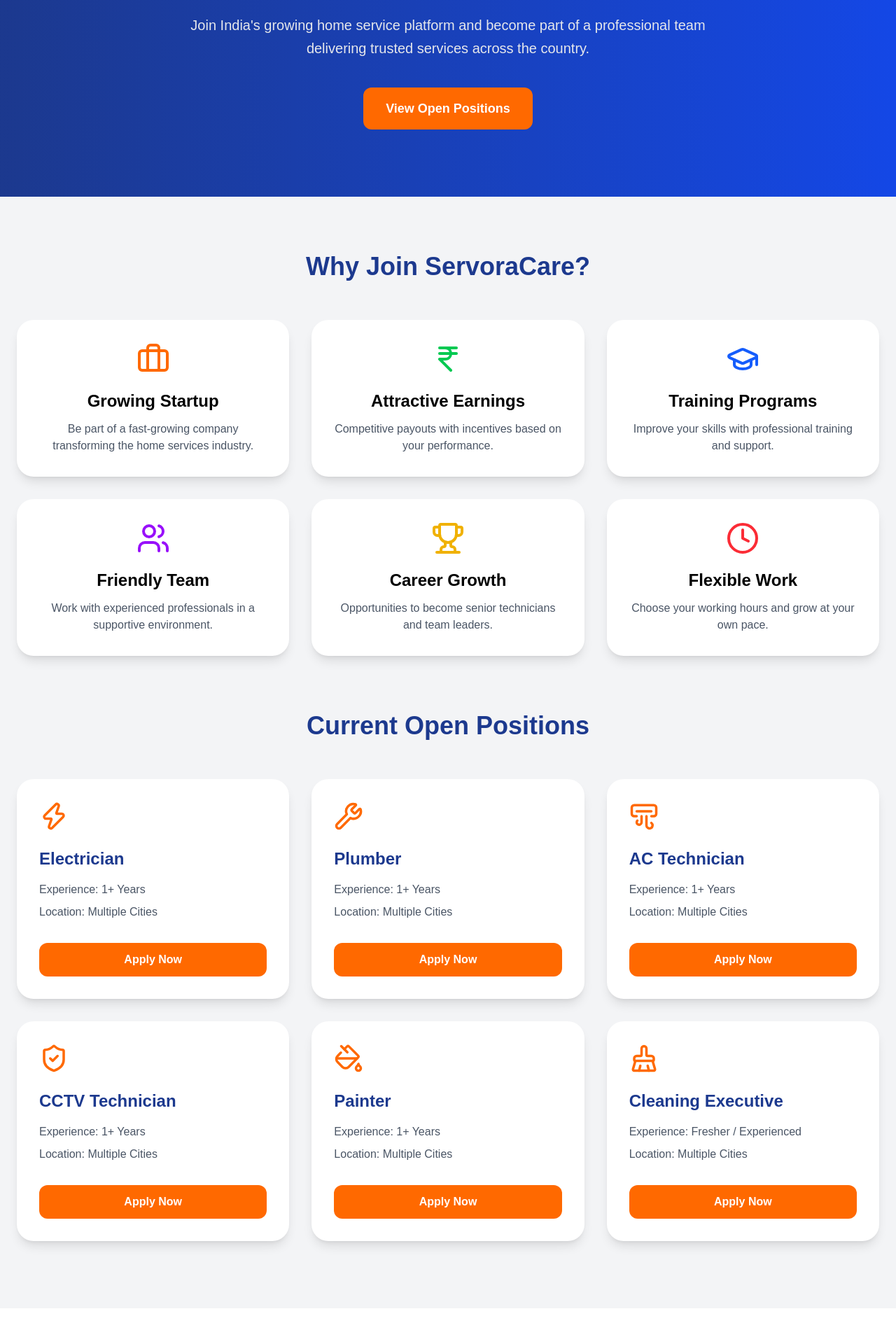
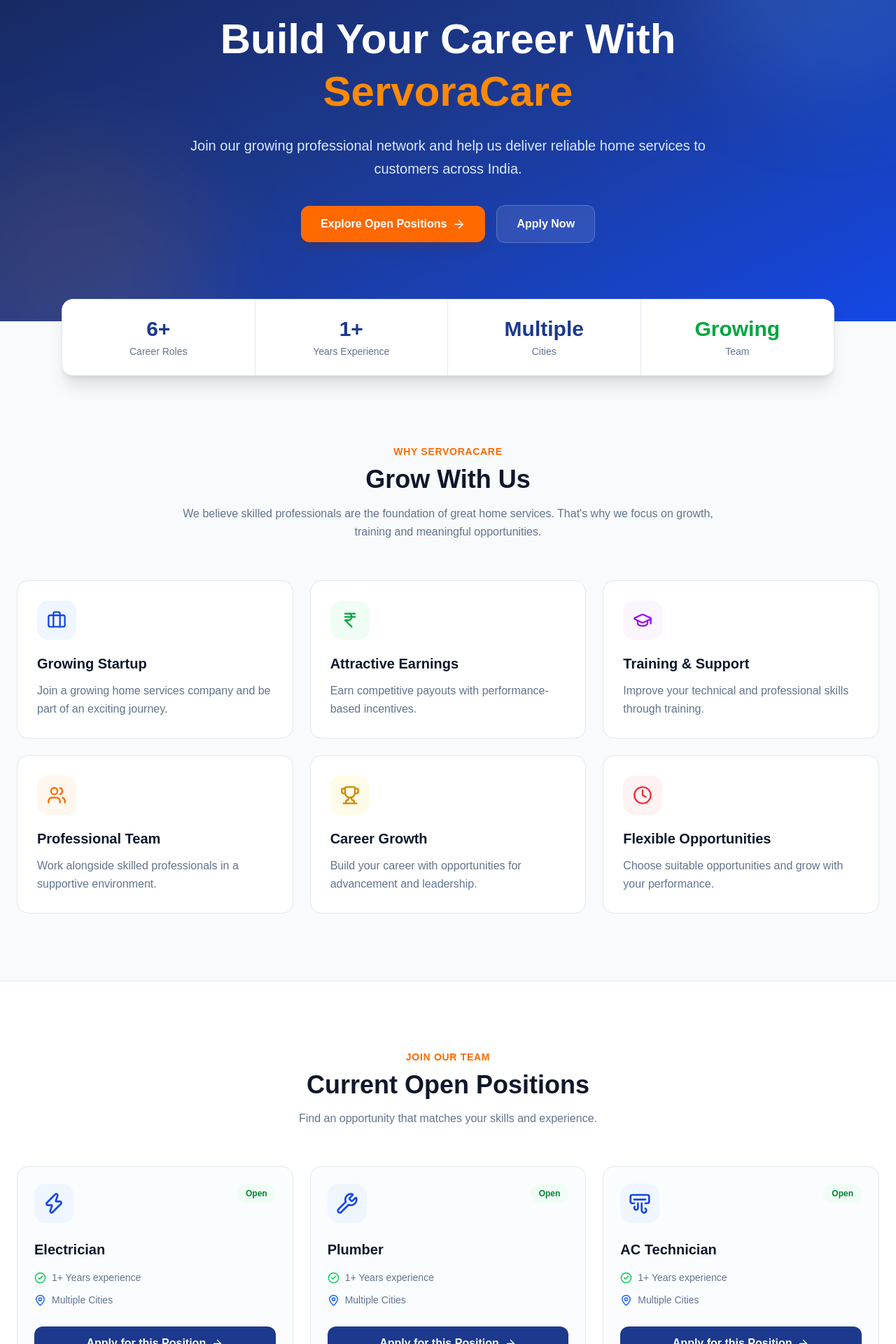
Before and after one commit to Boby-Singh/servoracare, a React (Vite) app: page /careers in a window 1280 px wide. Shown: the part 240-2160 px from the top of the page at 70% size. Before the commit the page ends 2109 px from the top, so only its background shows below. Built offline with nearby package versions, Linux system fonts and the light colour scheme.

Commit message:
career page update

```diff
--- a/src/pages/Careers.jsx
+++ b/src/pages/Careers.jsx
@@ -1,4 +1,4 @@
-import { Link, useNavigate } from "react-router-dom";
+import { useNavigate } from "react-router-dom";
 import { Helmet } from "react-helmet-async";
 import {
   Briefcase,
@@ -13,6 +13,9 @@ import {
   ShieldCheck,
   PaintBucket,
   BrushCleaning,
+  ArrowRight,
+  MapPin,
+  CheckCircle2,
 } from "lucide-react";
 
 function Careers() {
@@ -21,58 +24,118 @@ function Careers() {
   const jobs = [
     {
       title: "Electrician",
-      icon: <Zap size={42} />,
+      icon: <Zap size={32} />,
       experience: "1+ Years",
       location: "Multiple Cities",
     },
     {
       title: "Plumber",
-      icon: <Wrench size={42} />,
+      icon: <Wrench size={32} />,
       experience: "1+ Years",
       location: "Multiple Cities",
     },
     {
       title: "AC Technician",
-      icon: <AirVent size={42} />,
+      icon: <AirVent size={32} />,
       experience: "1+ Years",
       location: "Multiple Cities",
     },
     {
       title: "CCTV Technician",
-      icon: <ShieldCheck size={42} />,
+      icon: <ShieldCheck size={32} />,
       experience: "1+ Years",
       location: "Multiple Cities",
     },
     {
       title: "Painter",
-      icon: <PaintBucket size={42} />,
+      icon: <PaintBucket size={32} />,
       experience: "1+ Years",
       location: "Multiple Cities",
     },
     {
       title: "Cleaning Executive",
-      icon: <BrushCleaning size={42} />,
+      icon: <BrushCleaning size={32} />,
       experience: "Fresher / Experienced",
       location: "Multiple Cities",
     },
   ];
 
+  const benefits = [
+    {
+      icon: <Briefcase size={28} />,
+      title: "Growing Startup",
+      description:
+        "Join a growing home services company and be part of an exciting journey.",
+      iconBg: "bg-blue-50",
+      iconColor: "text-blue-700",
+    },
+    {
+      icon: <IndianRupee size={28} />,
+      title: "Attractive Earnings",
+      description:
+        "Earn competitive payouts with performance-based incentives.",
+      iconBg: "bg-green-50",
+      iconColor: "text-green-600",
+    },
+    {
+      icon: <GraduationCap size={28} />,
+      title: "Training & Support",
+      description:
+        "Improve your technical and professional skills through training.",
+      iconBg: "bg-purple-50",
+      iconColor: "text-purple-600",
+    },
+    {
+      icon: <Users size={28} />,
+      title: "Professional Team",
+      description:
+        "Work alongside skilled professionals in a supportive environment.",
+      iconBg: "bg-orange-50",
+      iconColor: "text-orange-500",
+    },
+    {
+      icon: <Trophy size={28} />,
+      title: "Career Growth",
+      description:
+        "Build your career with opportunities for advancement and leadership.",
+      iconBg: "bg-yellow-50",
+      iconColor: "text-yellow-600",
+    },
+    {
+      icon: <Clock size={28} />,
+      title: "Flexible Opportunities",
+      description:
+        "Choose suitable opportunities and grow with your performance.",
+      iconBg: "bg-red-50",
+      iconColor: "text-red-500",
+    },
+  ];
+
+  const scrollToJobs = () => {
+    document.getElementById("jobs")?.scrollIntoView({
+      behavior: "smooth",
+    });
+  };
+
   return (
     <>
+      {/* ==========================================
+          SEO
+      ========================================== */}
+
       <Helmet>
-
         <title>
           Careers at ServoraCare | Join Our Professional Team
         </title>
 
         <meta
           name="description"
-        content="Join ServoraCare as an electrician, plumber, AC technician, CCTV technician, painter or cleaning executive. Build your career with India's growing home service platform."
+          content="Join ServoraCare as an electrician, plumber, AC technician, CCTV technician, painter or cleaning executive. Build your career with a growing home service platform."
         />
 
         <meta
           name="keywords"
-        content="ServoraCare careers, electrician jobs, plumber jobs, AC technician jobs, home service jobs, technician jobs India"
+          content="ServoraCare careers, electrician jobs, plumber jobs, AC technician jobs, CCTV technician jobs, painter jobs, cleaning jobs, technician jobs India"
         />
 
         <link
@@ -80,8 +143,8 @@ function Careers() {
           href="https://www.servoracare.in/careers"
         />
 
+        {/* Open Graph */}
 
-      {/* Open Graph */}
         <meta
           property="og:title"
           content="Careers at ServoraCare"
@@ -102,167 +165,149 @@ function Careers() {
           content="website"
         />
 
+        {/* Organization Schema */}
 
-      {/* Job Organization Schema */}
         <script type="application/ld+json">
           {JSON.stringify({
             "@context": "https://schema.org",
             "@type": "Organization",
-          "name": "ServoraCare",
-          "url": "https://www.servoracare.in",
-          "description":
+            name: "ServoraCare",
+            url: "https://www.servoracare.in",
+            description:
               "Technology-driven home service platform connecting customers with skilled professionals.",
-          "department": "Careers"
+            sameAs: [
+              "https://www.facebook.com/Boby.Singh.saini.908/",
+              "https://www.instagram.com/themanager.bs/",
+              "https://www.linkedin.com/in/bobysingh1/",
+            ],
           })}
         </script>
-
       </Helmet>
 
-    <div className="bg-gray-100 min-h-screen">
+      <div className="min-h-screen bg-slate-50">
 
-      {/* Hero */}
+        {/* ==========================================
+            HERO
+        ========================================== */}
 
-      <section className="bg-gradient-to-r from-blue-900 to-blue-700 text-white py-24">
+        <section className="relative overflow-hidden bg-gradient-to-br from-blue-950 via-blue-900 to-blue-700 text-white">
 
-        <div className="max-w-7xl mx-auto px-6 text-center">
+          {/* Background decoration */}
 
-          <h1 className="text-6xl font-bold mb-6">
-            Build Your Career with
+          <div className="absolute inset-0 pointer-events-none">
+
+            <div className="absolute -top-24 -right-24 w-96 h-96 rounded-full bg-blue-400/20 blur-3xl" />
+
+            <div className="absolute -bottom-32 -left-20 w-96 h-96 rounded-full bg-orange-400/10 blur-3xl" />
+
+          </div>
+
+          <div className="relative max-w-7xl mx-auto px-6 py-20 lg:py-28">
+
+            <div className="max-w-4xl mx-auto text-center">
+
+              <div className="inline-flex items-center gap-2 px-4 py-2 rounded-full bg-white/10 border border-white/20 backdrop-blur-sm text-sm font-medium mb-7">
+
+                <Briefcase size={16} />
+
+                Career Opportunities at ServoraCare
+
+              </div>
+
+              <h1 className="text-4xl sm:text-5xl lg:text-6xl font-bold leading-tight">
+
+                Build Your Career With
+
                 <span className="text-orange-400">
                   {" "}ServoraCare
                 </span>
+
               </h1>
 
-          <p className="text-xl text-gray-200 max-w-3xl mx-auto leading-relaxed">
+              <p className="mt-6 text-lg sm:text-xl text-blue-100 leading-relaxed max-w-3xl mx-auto">
 
-            Join India's growing home service platform and become part of a
-            professional team delivering trusted services across the country.
+                Join our growing professional network and help us deliver
+                reliable home services to customers across India.
 
               </p>
 
+              <div className="flex flex-col sm:flex-row items-center justify-center gap-4 mt-9">
+
                 <button
-            onClick={() =>
-              document
-                .getElementById("jobs")
-                .scrollIntoView({ behavior: "smooth" })
-            }
-            className="mt-10 bg-orange-500 hover:bg-orange-600 px-8 py-4 rounded-xl text-lg font-semibold transition"
+                  onClick={scrollToJobs}
+                  className="w-full sm:w-auto inline-flex items-center justify-center gap-2 bg-orange-500 hover:bg-orange-600 text-white px-7 py-3.5 rounded-xl font-semibold transition shadow-lg shadow-orange-900/20"
                 >
-            View Open Positions
+                  Explore Open Positions
+                  <ArrowRight size={19} />
                 </button>
+
+                <button
+                  onClick={() => navigate("/apply-job")}
+                  className="w-full sm:w-auto inline-flex items-center justify-center gap-2 bg-white/10 hover:bg-white/20 border border-white/20 text-white px-7 py-3.5 rounded-xl font-semibold transition backdrop-blur-sm"
+                >
+                  Apply Now
+                </button>
+
+              </div>
+
+            </div>
 
           </div>
 
         </section>
 
-      {/* Why Join */}
+        {/* ==========================================
+            STATS
+        ========================================== */}
 
-      <section className="max-w-7xl mx-auto py-20 px-6">
+        <section className="max-w-6xl mx-auto px-6 -mt-8 relative z-10">
 
-        <h2 className="text-4xl font-bold text-center text-blue-900 mb-14">
-          Why Join ServoraCare?
-        </h2>
+          <div className="bg-white rounded-2xl shadow-xl border border-slate-200 grid grid-cols-2 md:grid-cols-4 overflow-hidden">
 
-        <div className="grid md:grid-cols-3 gap-8">
+            <div className="p-6 text-center border-b md:border-b-0 md:border-r border-slate-200">
 
-          <div className="bg-white rounded-3xl shadow-lg p-8 text-center">
+              <p className="text-2xl sm:text-3xl font-bold text-blue-900">
+                6+
+              </p>
 
-            <Briefcase
-              className="mx-auto text-orange-500 mb-5"
-              size={48}
-            />
-
-            <h3 className="text-2xl font-bold mb-3">
-              Growing Startup
-            </h3>
-
-            <p className="text-gray-600">
-              Be part of a fast-growing company transforming the home services industry.
+              <p className="text-sm text-slate-500 mt-1">
+                Career Roles
               </p>
 
             </div>
 
-          <div className="bg-white rounded-3xl shadow-lg p-8 text-center">
+            <div className="p-6 text-center border-b md:border-b-0 md:border-r border-slate-200">
 
-            <IndianRupee
-              className="mx-auto text-green-500 mb-5"
-              size={48}
-            />
+              <p className="text-2xl sm:text-3xl font-bold text-blue-900">
+                1+
+              </p>
 
-            <h3 className="text-2xl font-bold mb-3">
-              Attractive Earnings
-            </h3>
-
-            <p className="text-gray-600">
-              Competitive payouts with incentives based on your performance.
+              <p className="text-sm text-slate-500 mt-1">
+                Years Experience
               </p>
 
             </div>
 
-          <div className="bg-white rounded-3xl shadow-lg p-8 text-center">
+            <div className="p-6 text-center border-r border-slate-200">
 
-            <GraduationCap
-              className="mx-auto text-blue-600 mb-5"
-              size={48}
-            />
+              <p className="text-2xl sm:text-3xl font-bold text-blue-900">
+                Multiple
+              </p>
 
-            <h3 className="text-2xl font-bold mb-3">
-              Training Programs
-            </h3>
-
-            <p className="text-gray-600">
-              Improve your skills with professional training and support.
+              <p className="text-sm text-slate-500 mt-1">
+                Cities
               </p>
 
             </div>
 
-          <div className="bg-white rounded-3xl shadow-lg p-8 text-center">
+            <div className="p-6 text-center">
 
-            <Users
-              className="mx-auto text-purple-600 mb-5"
-              size={48}
-            />
-
-            <h3 className="text-2xl font-bold mb-3">
-              Friendly Team
-            </h3>
-
-            <p className="text-gray-600">
-              Work with experienced professionals in a supportive environment.
+              <p className="text-2xl sm:text-3xl font-bold text-green-600">
+                Growing
               </p>
 
-          </div>
-
-          <div className="bg-white rounded-3xl shadow-lg p-8 text-center">
-
-            <Trophy
-              className="mx-auto text-yellow-500 mb-5"
-              size={48}
-            />
-
-            <h3 className="text-2xl font-bold mb-3">
-              Career Growth
-            </h3>
-
-            <p className="text-gray-600">
-              Opportunities to become senior technicians and team leaders.
-            </p>
-
-          </div>
-
-          <div className="bg-white rounded-3xl shadow-lg p-8 text-center">
-
-            <Clock
-              className="mx-auto text-red-500 mb-5"
-              size={48}
-            />
-
-            <h3 className="text-2xl font-bold mb-3">
-              Flexible Work
-            </h3>
-
-            <p className="text-gray-600">
-              Choose your working hours and grow at your own pace.
+              <p className="text-sm text-slate-500 mt-1">
+                Team
               </p>
 
             </div>
@@ -271,52 +316,278 @@ function Careers() {
 
         </section>
 
-      {/* Open Positions */}
+        {/* ==========================================
+            WHY JOIN
+        ========================================== */}
+
+        <section className="max-w-7xl mx-auto px-6 py-20 lg:py-24">
+
+          <div className="text-center max-w-3xl mx-auto mb-14">
+
+            <span className="text-sm font-semibold text-orange-500 uppercase tracking-wider">
+              Why ServoraCare
+            </span>
+
+            <h2 className="text-3xl sm:text-4xl font-bold text-slate-900 mt-2">
+              Grow With Us
+            </h2>
+
+            <p className="text-slate-500 mt-4 leading-relaxed">
+              We believe skilled professionals are the foundation of
+              great home services. That's why we focus on growth,
+              training and meaningful opportunities.
+            </p>
+
+          </div>
+
+          <div className="grid sm:grid-cols-2 lg:grid-cols-3 gap-6">
+
+            {benefits.map((benefit, index) => (
+
+              <div
+                key={index}
+                className="group bg-white border border-slate-200 rounded-2xl p-7 hover:-translate-y-1 hover:shadow-xl transition duration-300"
+              >
+
+                <div
+                  className={`w-14 h-14 rounded-2xl ${benefit.iconBg} ${benefit.iconColor} flex items-center justify-center mb-5 group-hover:scale-105 transition`}
+                >
+                  {benefit.icon}
+                </div>
+
+                <h3 className="text-xl font-bold text-slate-900">
+                  {benefit.title}
+                </h3>
+
+                <p className="text-slate-500 mt-3 leading-relaxed">
+                  {benefit.description}
+                </p>
+
+              </div>
+
+            ))}
+
+          </div>
+
+        </section>
+
+        {/* ==========================================
+            OPEN POSITIONS
+        ========================================== */}
 
         <section
           id="jobs"
-        className="max-w-7xl mx-auto pb-24 px-6"
+          className="bg-white border-y border-slate-200"
         >
 
-        <h2 className="text-4xl font-bold text-center text-blue-900 mb-14">
+          <div className="max-w-7xl mx-auto px-6 py-20 lg:py-24">
+
+            <div className="text-center max-w-3xl mx-auto mb-14">
+
+              <span className="text-sm font-semibold text-orange-500 uppercase tracking-wider">
+                Join Our Team
+              </span>
+
+              <h2 className="text-3xl sm:text-4xl font-bold text-slate-900 mt-2">
                 Current Open Positions
               </h2>
 
-        <div className="grid md:grid-cols-2 lg:grid-cols-3 gap-8">
+              <p className="text-slate-500 mt-4">
+                Find an opportunity that matches your skills and
+                experience.
+              </p>
+
+            </div>
+
+            <div className="grid sm:grid-cols-2 lg:grid-cols-3 gap-6">
 
               {jobs.map((job, index) => (
 
                 <div
                   key={index}
-              className="bg-white rounded-3xl shadow-lg p-8 hover:-translate-y-2 hover:shadow-2xl transition"
+                  className="group border border-slate-200 rounded-2xl p-6 hover:border-blue-200 hover:shadow-xl transition duration-300 bg-slate-50/50"
                 >
 
-              <div className="text-orange-500 mb-6">
+                  {/* Icon */}
+
+                  <div className="flex items-start justify-between">
+
+                    <div className="w-14 h-14 rounded-2xl bg-blue-50 text-blue-700 flex items-center justify-center group-hover:bg-blue-900 group-hover:text-white transition">
+
                       {job.icon}
+
                     </div>
 
-              <h3 className="text-2xl font-bold text-blue-900 mb-4">
+                    <span className="text-xs font-semibold px-3 py-1.5 rounded-full bg-green-50 text-green-700">
+                      Open
+                    </span>
+
+                  </div>
+
+                  {/* Title */}
+
+                  <h3 className="text-xl font-bold text-slate-900 mt-6">
                     {job.title}
                   </h3>
 
-              <p className="text-gray-600 mb-2">
-                Experience: {job.experience}
-              </p>
+                  {/* Details */}
 
-              <p className="text-gray-600 mb-8">
-                Location: {job.location}
-              </p>
+                  <div className="space-y-3 mt-4">
+
+                    <div className="flex items-center gap-2 text-sm text-slate-500">
+
+                      <CheckCircle2
+                        size={17}
+                        className="text-green-500"
+                      />
+
+                      <span>
+                        {job.experience} experience
+                      </span>
+
+                    </div>
+
+                    <div className="flex items-center gap-2 text-sm text-slate-500">
+
+                      <MapPin
+                        size={17}
+                        className="text-blue-600"
+                      />
+
+                      <span>
+                        {job.location}
+                      </span>
+
+                    </div>
+
+                  </div>
+
+                  {/* Apply */}
 
                   <button
                     onClick={() => navigate("/apply-job")}
-                className="w-full bg-orange-500 hover:bg-orange-600 text-white py-3 rounded-xl font-semibold transition"
+                    className="w-full mt-7 flex items-center justify-center gap-2 bg-blue-900 hover:bg-blue-800 text-white py-3 rounded-xl font-semibold transition"
                   >
-                Apply Now
+
+                    Apply for this Position
+
+                    <ArrowRight size={17} />
+
                   </button>
 
                 </div>
 
               ))}
+
+            </div>
+
+          </div>
+
+        </section>
+
+        {/* ==========================================
+            APPLICATION PROCESS
+        ========================================== */}
+
+        <section className="max-w-7xl mx-auto px-6 py-20 lg:py-24">
+
+          <div className="text-center max-w-3xl mx-auto mb-14">
+
+            <span className="text-sm font-semibold text-orange-500 uppercase tracking-wider">
+              Simple Process
+            </span>
+
+            <h2 className="text-3xl sm:text-4xl font-bold text-slate-900 mt-2">
+              How to Join ServoraCare
+            </h2>
+
+          </div>
+
+          <div className="grid md:grid-cols-3 gap-8">
+
+            <div className="relative text-center">
+
+              <div className="w-14 h-14 mx-auto rounded-full bg-blue-900 text-white flex items-center justify-center text-xl font-bold">
+                1
+              </div>
+
+              <h3 className="font-bold text-xl mt-5">
+                Choose a Position
+              </h3>
+
+              <p className="text-slate-500 mt-2">
+                Find a job role that matches your skills and experience.
+              </p>
+
+            </div>
+
+            <div className="relative text-center">
+
+              <div className="w-14 h-14 mx-auto rounded-full bg-blue-900 text-white flex items-center justify-center text-xl font-bold">
+                2
+              </div>
+
+              <h3 className="font-bold text-xl mt-5">
+                Submit Application
+              </h3>
+
+              <p className="text-slate-500 mt-2">
+                Fill in your details and upload the required documents.
+              </p>
+
+            </div>
+
+            <div className="relative text-center">
+
+              <div className="w-14 h-14 mx-auto rounded-full bg-blue-900 text-white flex items-center justify-center text-xl font-bold">
+                3
+              </div>
+
+              <h3 className="font-bold text-xl mt-5">
+                Get Connected
+              </h3>
+
+              <p className="text-slate-500 mt-2">
+                Our team will review your application and contact you.
+              </p>
+
+            </div>
+
+          </div>
+
+        </section>
+
+        {/* ==========================================
+            FINAL CTA
+        ========================================== */}
+
+        <section className="bg-blue-950 text-white">
+
+          <div className="max-w-7xl mx-auto px-6 py-14">
+
+            <div className="flex flex-col md:flex-row md:items-center md:justify-between gap-7">
+
+              <div>
+
+                <h2 className="text-2xl sm:text-3xl font-bold">
+                  Ready to start your journey?
+                </h2>
+
+                <p className="text-blue-200 mt-2">
+                  Apply today and become part of ServoraCare.
+                </p>
+
+              </div>
+
+              <button
+                onClick={() => navigate("/apply-job")}
+                className="inline-flex items-center justify-center gap-2 bg-orange-500 hover:bg-orange-600 px-7 py-3.5 rounded-xl font-semibold transition shrink-0"
+              >
+                Apply Now
+                <ArrowRight size={18} />
+              </button>
+
+            </div>
 
           </div>
 
```
Lines whose indentation alone changed are shown as unchanged.
